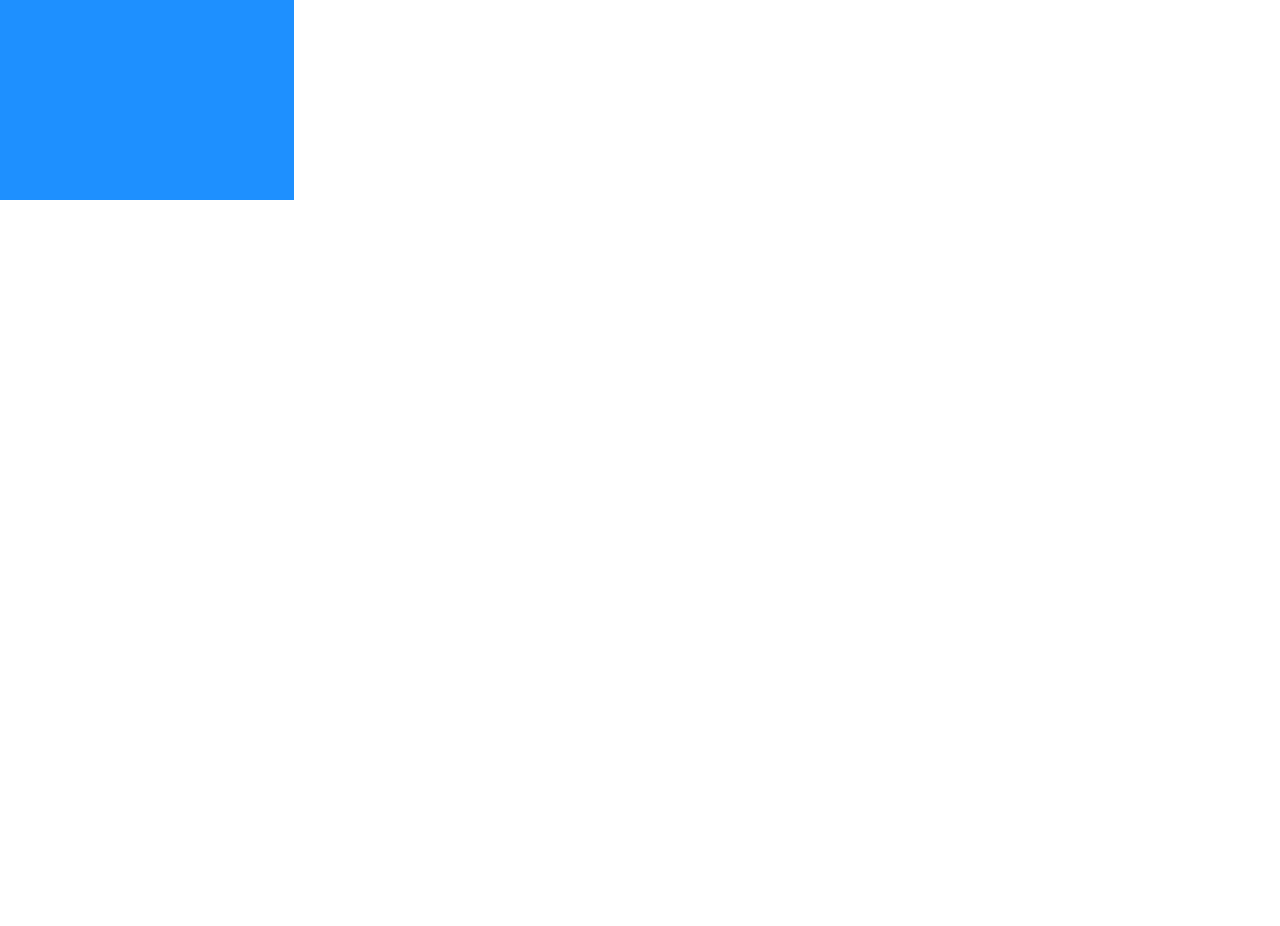
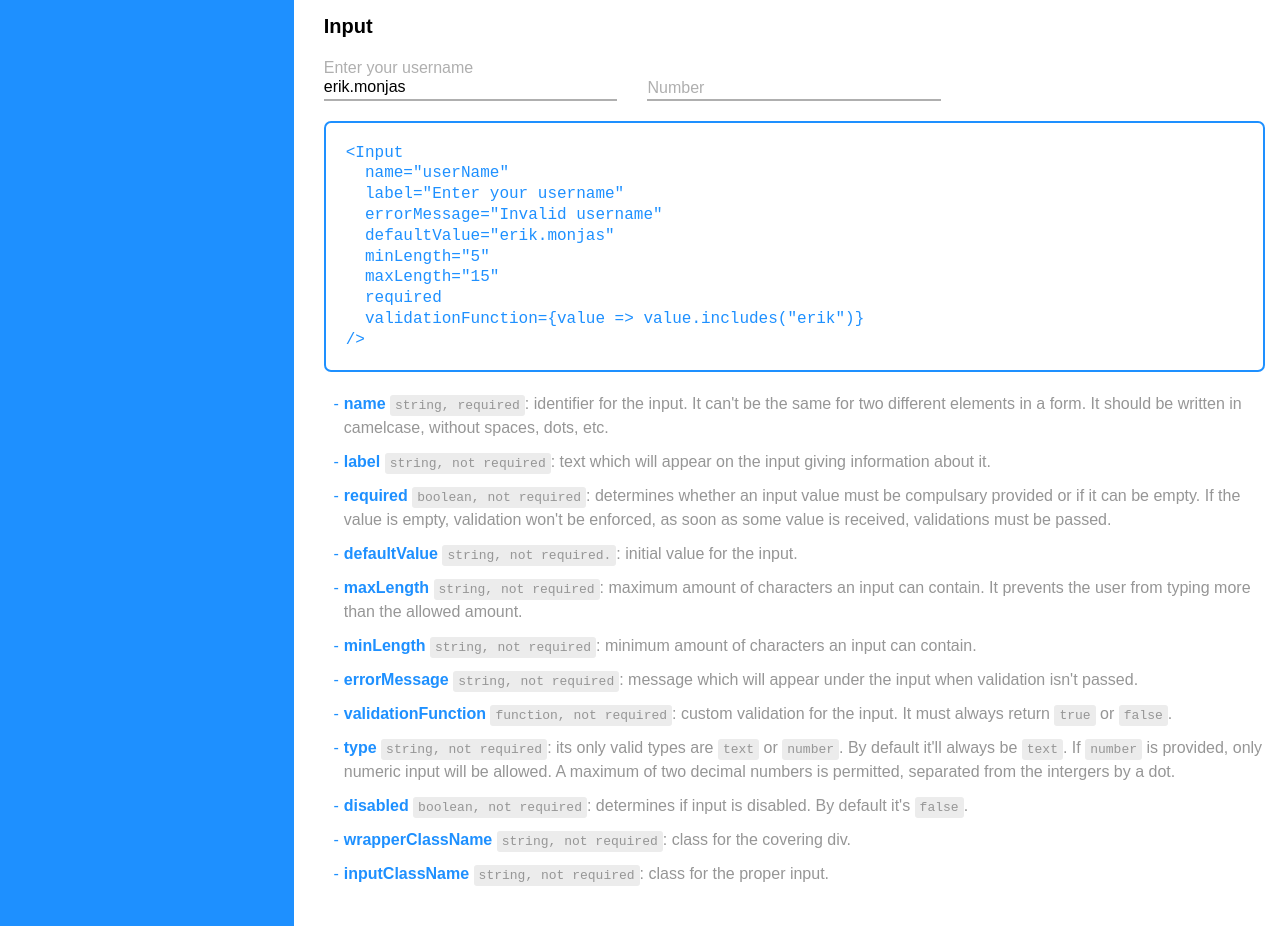
Before and after one commit to erikmonjas/react-component-library, a React (Create React App) app: page /form in a window 1280 px wide. Shown: the part 600-1526 px from the top of the page. Before the commit the page ends 800 px from the top, so only its background shows below. Built offline with nearby package versions, Linux system fonts and the light colour scheme.

Commit message:
feature: styling and documentation for input

```diff
--- a/package.json
+++ b/package.json
@@ -4,6 +4,7 @@
   "private": true,
   "dependencies": {
     "@babel/runtime": "^7.4.5",
+    "markdown-to-jsx": "^6.10.2",
     "node-sass": "^4.12.0",
     "react": "^16.8.6",
     "react-dom": "^16.8.6",
--- a/src/containers/FormContainer.js
+++ b/src/containers/FormContainer.js
@@ -7,6 +7,7 @@ import RadioGroup from "../components/Form/Radio/RadioGroup";
 import Calendar from "../components/Form/Calendar/Calendar";
 import { FormContext } from "../hooks/formHook";
 import { timeToDate, todayTime } from "../utils/date";
+import InputDemo from '../demos/form/InputDemo';
 
 const FormDemo = () => {
   const submitAction = formValues => console.log("Valid", formValues);
@@ -31,7 +32,7 @@ const FormDemo = () => {
 
   return (
     <div className="mb-40">
-      <div className="form-demo">
+      <section id="form-demo">
         <h2 className="fz-24 font-weight-bold mb-20">Form</h2>
         <Form submitAction={submitAction} invalidAction={invalidAction}>
           <div className="row">
@@ -177,7 +178,10 @@ const FormDemo = () => {
             </button>
           </div>
         </Form>
-      </div>
+      </section>
+      <p className="default-paragraph mt-20">All controls are validated on blur and it must be taken into account that initially error messages aren't shown even if the default value isn't valid. This error message will be shown on blur or if the user tries to submit the form. While typing also the control is always set to valid.</p>
+      <p className="default-paragraph mt-20">Submit isn't allowed if the form contains any invalid field.</p>
+      <InputDemo />
     </div>
   );
 };
--- /dev/null
+++ b/src/demos/form/InputDemo.js
@@ -0,0 +1,76 @@
+import React from 'react'
+import MarkDown from 'markdown-to-jsx';
+import Form from '../../components/Form';
+import Input from '../../components/Form/Input/Input';
+
+const InputDemo = () => {
+  const md = `
+    <Input
+      name="userName"
+      label="Enter your username"
+      errorMessage="Invalid username"
+      defaultValue="erik.monjas"
+      minLength="5"
+      maxLength="15"
+      required
+      validationFunction={value => value.includes("erik")}
+    />
+  `
+
+  return (
+    <section id="input-demo">
+      <h2 className="mt-30 font-weight-bold fz-20 mb-20">Input</h2>
+      <Form>
+        <div className="row">
+          <div className="col-12 col-md-4">
+            <Input
+              name="userName"
+              label="Enter your username"
+              errorMessage="Invalid username"
+              defaultValue="erik.monjas"
+              minLength="5"
+              maxLength="15"
+              required
+              validationFunction={value => value.includes("erik")}
+            />
+          </div>
+          <div className="col-12 col-md-4">
+            <Input
+              name="numberExample"
+              label="Number"
+              errorMessage="Wrong number"
+              type="number"
+            />
+          </div>
+        </div>
+      </Form>
+      <MarkDown
+        className='code-block'
+        children={md}
+        options={{
+          overrides: {
+              Input: {
+                  component: Input,
+              },
+          },
+        }}
+      / >
+      <ul className="prop-list mt-20">
+        <li><strong>name</strong> <span className="code">string, required</span>: identifier for the input. It can't be the same for two different elements in a form. It should be written in camelcase, without spaces, dots, etc.</li>
+        <li><strong>label</strong> <span className="code">string, not required</span>: text which will appear on the input giving information about it.</li>
+        <li><strong>required</strong> <span className="code">boolean, not required</span>: determines whether an input value must be compulsary provided or if it can be empty. If the value is empty, validation won't be enforced, as soon as some value is received, validations must be passed.</li>
+        <li><strong>defaultValue</strong> <span className="code">string, not required.</span>: initial value for the input.</li>
+        <li><strong>maxLength</strong> <span className="code">string, not required</span>: maximum amount of characters an input can contain. It prevents the user from typing more than the allowed amount.</li>
+        <li><strong>minLength</strong> <span className="code">string, not required</span>: minimum amount of characters an input can contain.</li>
+        <li><strong>errorMessage</strong> <span className="code">string, not required</span>: message which will appear under the input when validation isn't passed.</li>
+        <li><strong>validationFunction</strong> <span className="code">function, not required</span>: custom validation for the input. It must always return <span className="code">true</span> or <span className="code">false</span>.</li>
+        <li><strong>type</strong> <span className="code">string, not required</span>: its only valid types are <span className="code">text</span> or <span className="code">number</span>. By default it'll always be <span className="code">text</span>. If <span className="code">number</span> is provided, only numeric input will be allowed. A maximum of two decimal numbers is permitted, separated from the intergers by a dot.</li>
+        <li><strong>disabled</strong> <span className="code">boolean, not required</span>: determines if input is disabled. By default it's <span className="code">false</span>.</li>
+        <li><strong>wrapperClassName</strong> <span className="code">string, not required</span>: class for the covering div.</li>
+        <li><strong>inputClassName</strong> <span className="code">string, not required</span>: class for the proper input.</li>
+      </ul>
+    </section>
+  )
+}
+
+export default InputDemo
--- a/src/styles/base/body.scss
+++ b/src/styles/base/body.scss
@@ -12,7 +12,7 @@ a {
 }
 
 .default-paragraph {
-  color: #afafaf;
+  color: #969696;
   margin-bottom: 10px;
   line-height: 1.3;
 }
--- /dev/null
+++ b/src/styles/generic-components/code-block.scss
@@ -0,0 +1,9 @@
+.code-block {
+    border: 2px solid dodgerblue;
+    color: dodgerblue;
+    padding: 20px;
+    border-radius: 7px;
+    font-family: monospace;
+    font-size: 16px;
+    line-height: 1.3;
+}
--- a/src/styles/generic-components/index.scss
+++ b/src/styles/generic-components/index.scss
@@ -1,2 +1,4 @@
 @import "./buttons.scss";
+@import "./code-block.scss";
 @import "./menu.scss";
+@import "./prop-list.scss";
--- /dev/null
+++ b/src/styles/generic-components/prop-list.scss
@@ -0,0 +1,27 @@
+.prop-list {
+    li {
+        margin-left: 20px;
+        position: relative;
+        color: #969696;
+        margin-bottom: 10px;
+        line-height: 1.5;
+        &:before {
+            content: '-';
+            display: block;
+            position: absolute;
+            top: 0;
+            right: calc(100% + 5px);
+            color: dodgerblue;
+        }
+        strong {
+            color: dodgerblue;
+            font-weight: bold;
+        }
+        .code {
+            background-color: rgb(236, 236, 236);
+            font-family: monospace;
+            padding: 3px 5px;
+            border-radius: 3px;
+        }
+    }
+}
```
Also changed, not shown: src/markdowns/form/input.js (added), 2 other files (tests, documents, lock files or other folders).
